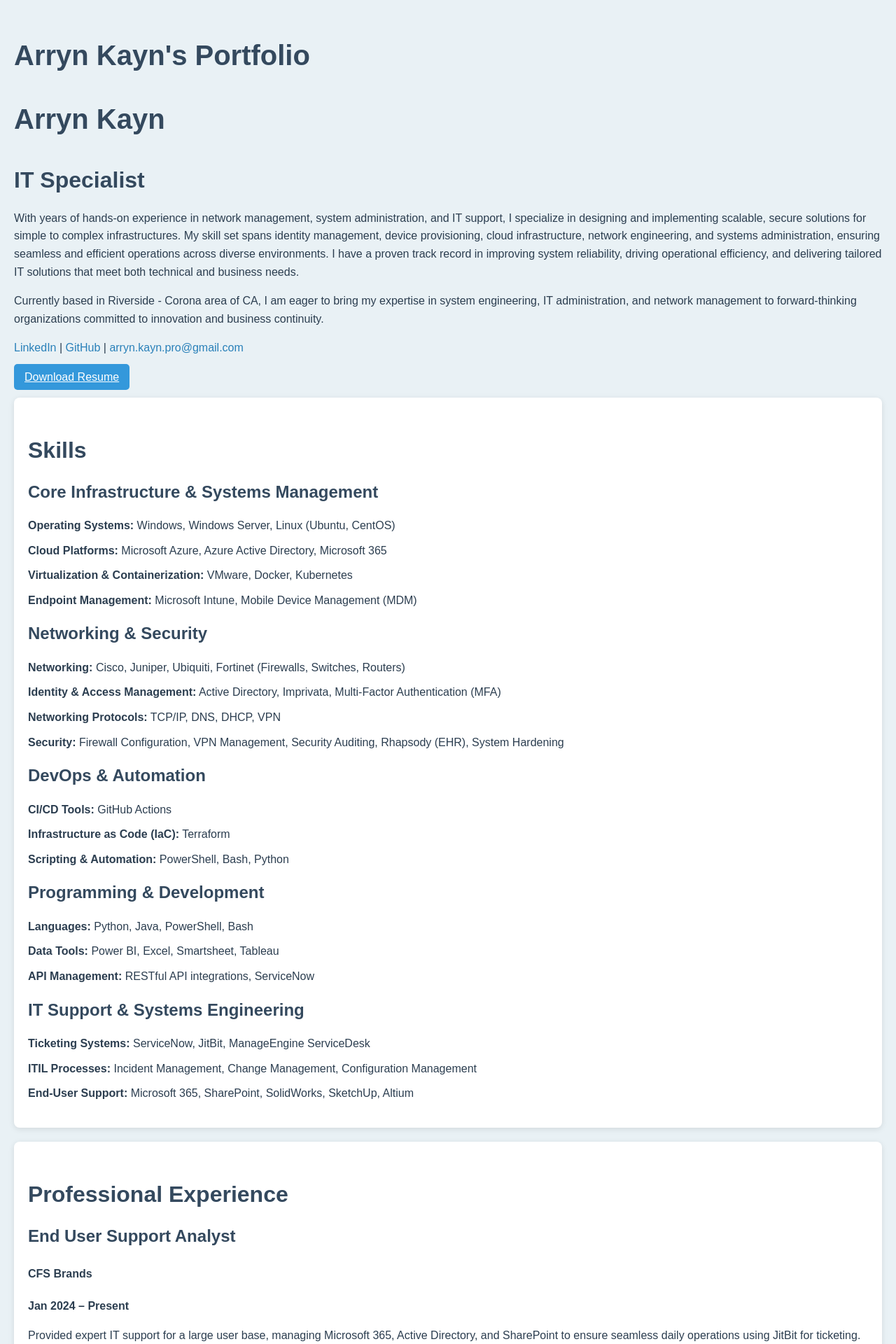
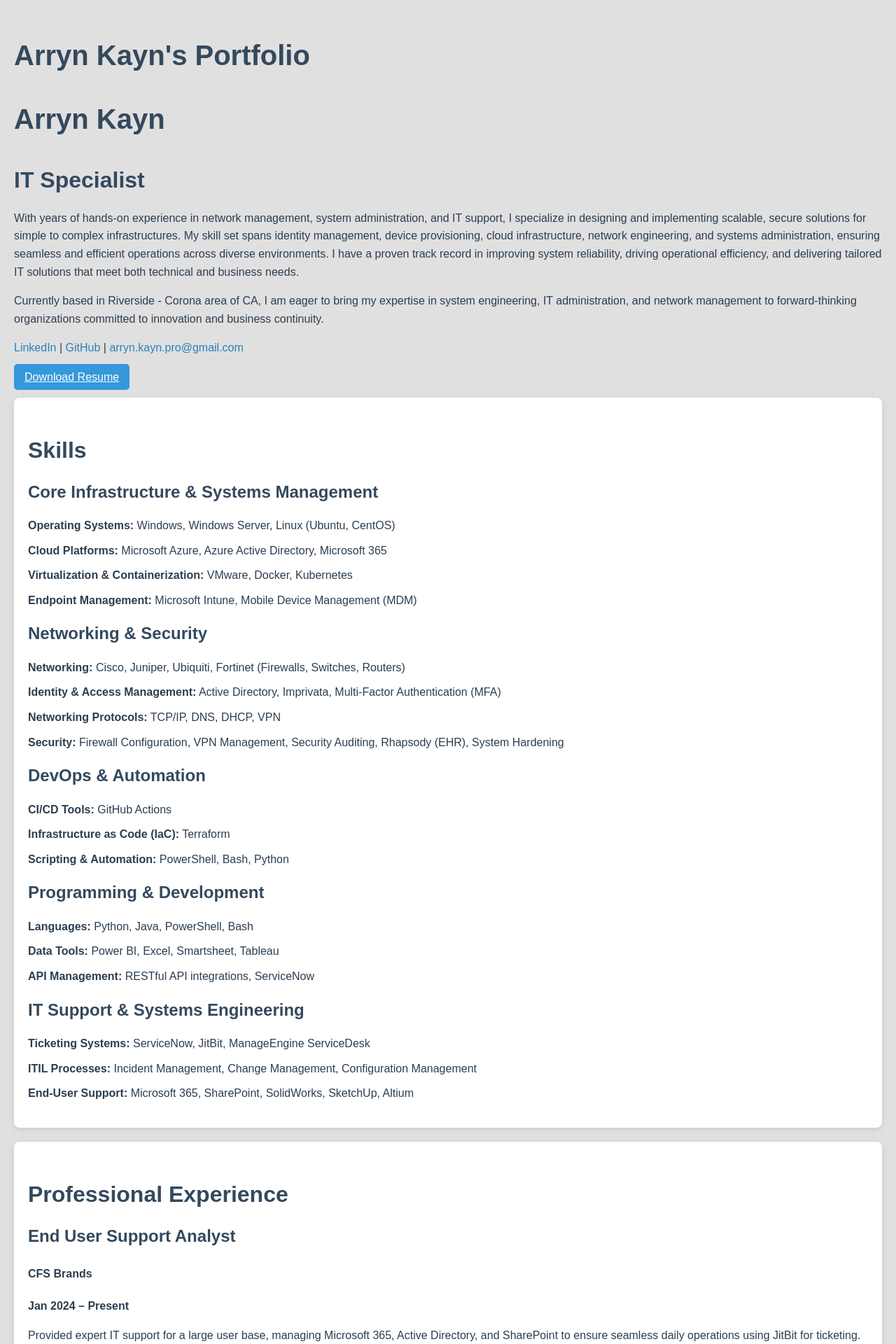
Before and after one commit to CyberBearPaw/Arryn-Kayns-Portfolio, a Jekyll site: the page built from index.html, in a window 1280 px wide. Shown: the top 1920 px of the page at 70% size. Built offline with Jekyll 4.4.1, drawn with Linux system fonts in a browser that asks for light colours.

Commit message:
Update style.css

```diff
--- a/assets/css/style.css
+++ b/assets/css/style.css
@@ -1,6 +1,6 @@
 /* Custom Styles */
 body {
-    background-color: #e9f1f5; /* Light blue background for a professional look */
+    background-color: #e0e0e0; /* Light gray background */
     color: #2c3e50; /* Dark gray text color for readability */
     font-family: 'Arial', sans-serif; /* Clean and modern font */
     line-height: 1.6; /* Improved line spacing */
```
